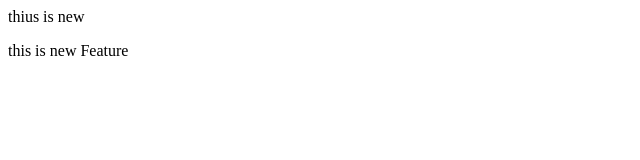
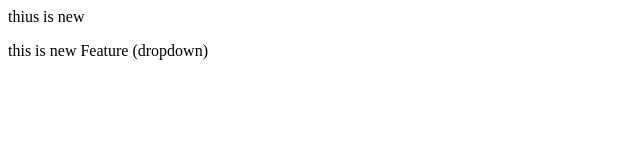
Before and after one commit to MoZuhair10/LocalRepo, a plain HTML site: page index.html in a window 1280 px wide. Shown: the full height of the page, 0-640 px from the left. Drawn offline with Linux system fonts and the light colour scheme.

```diff
--- a/index.html
+++ b/index.html
@@ -1,2 +1,2 @@
 <p>thius is new</p>
-<p>this is new Feature</p>
+<p>this is new Feature (dropdown)</p>
```
